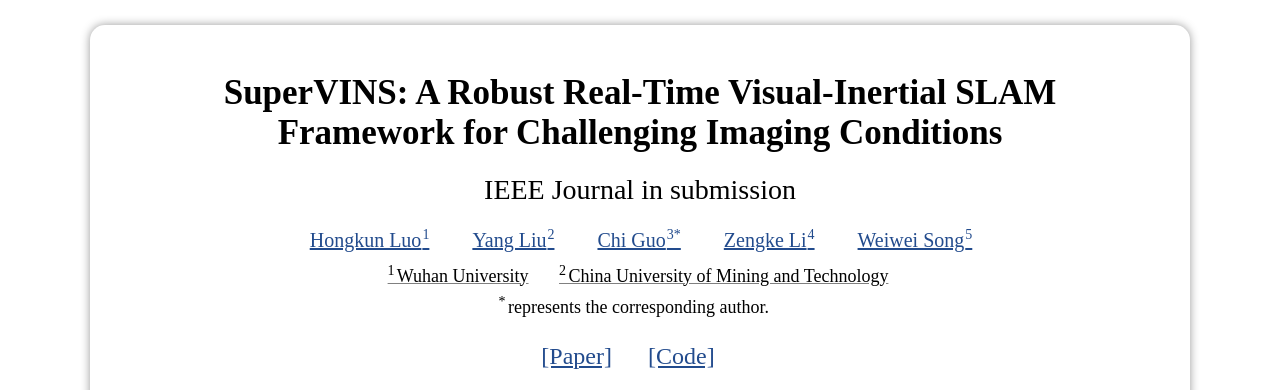
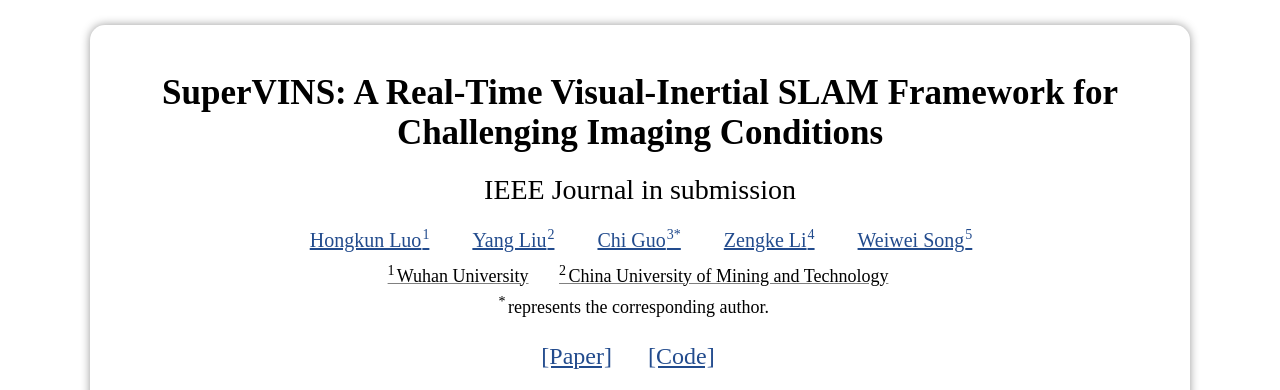
Before and after one commit to luohongk/SuperVINS, a plain HTML site: page index.html in a window 1280 px wide. Shown: the top 390 px of the page. Drawn offline with nearby package versions, Linux system fonts and the light colour scheme.

Commit message:
change title

```diff
--- a/index.html
+++ b/index.html
@@ -44,7 +44,7 @@
 
 <body>
   <div class="content">
-    <h1><strong>SuperVINS: A Robust Real-Time Visual-Inertial SLAM Framework for Challenging Imaging Conditions</strong>
+    <h1><strong>SuperVINS: A Real-Time Visual-Inertial SLAM Framework for Challenging Imaging Conditions</strong>
     </h1>
     <p id="authors">
       <span class="conference">IEEE Journal in submission</span> <br>
```
